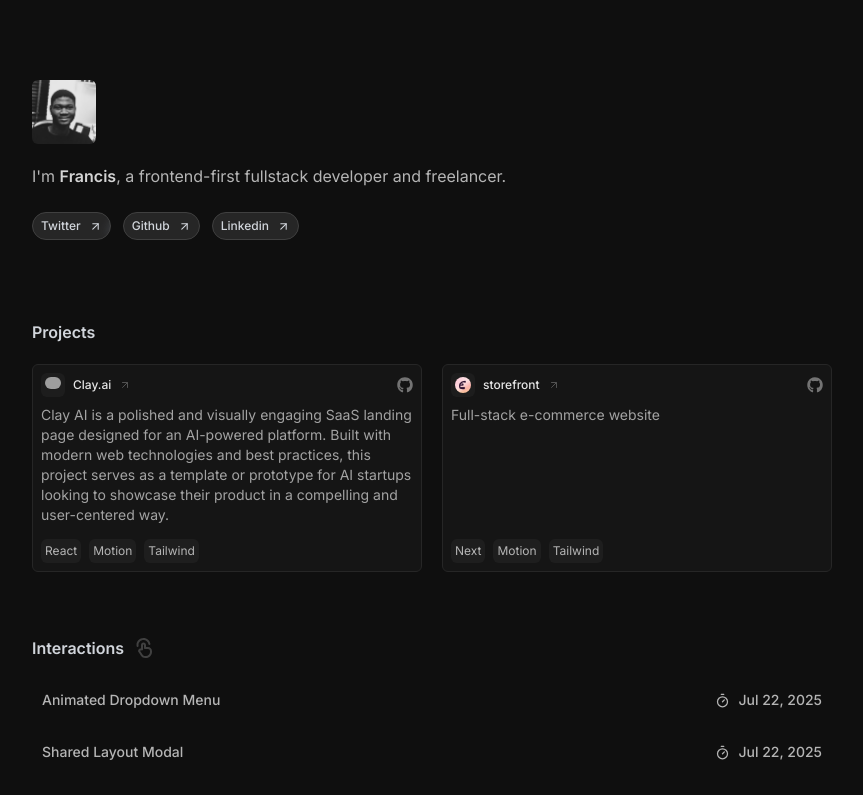
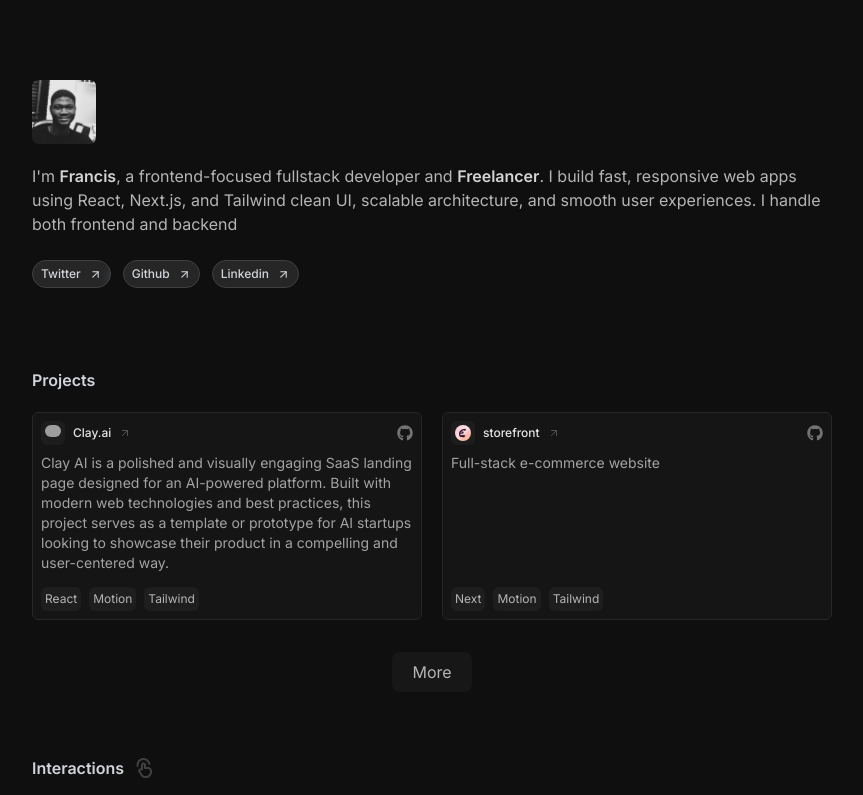
Before and after one commit to Ekefrancisokechukwu/Francis.dev, a Next.js app: page / in a window 1280 px wide. Shown: the top 795 px of the page, without its empty margins (208-1071 px from the left). Built offline with nearby package versions, Linux system fonts and the light colour scheme; grey boxes are pictures that could not be loaded.

Commit message:
quick update

```diff
--- a/src/app/Projects.tsx
+++ b/src/app/Projects.tsx
@@ -32,6 +32,16 @@ export const Projects = () => {
         {projects.map((project, i) => {
           return <SingleProject project={project as IProject} key={i} />;
         })}
+      </div>
+
+      <div className="flex justify-center mt-8">
+        <Link
+          target="_blank"
+          href="https://docs.google.com/document/d/16JpGL9NRzCYwYXio_QgHj4w_9b3UnGclQbqNZ7c4hLg/edit?tab=t.0"
+          className="bg-neutral-900 rounded-lg px-5 py-2"
+        >
+          More
+        </Link>
       </div>
     </motion.div>
   );
--- a/src/app/components/hero/Hero.tsx
+++ b/src/app/components/hero/Hero.tsx
@@ -37,7 +37,18 @@ const Hero = () => {
       >
         I&apos;m{" "}
         <span className="font-semibold  text-neutral-300">Francis</span>, a
-        frontend-first fullstack developer and freelancer.
+        frontend-focused fullstack developer and{" "}
+        <Link
+          target="_blank"
+          href={"https://contra.com/francis_okechukwu_gm1f4lhz"}
+          title="Contra Profile"
+          className="font-semibold  text-neutral-300"
+        >
+          Freelancer
+        </Link>
+        . I build fast, responsive web apps using React, Next.js, and Tailwind
+        clean UI, scalable architecture, and smooth user experiences. I handle
+        both frontend and backend
       </motion.p>
 
       <motion.div
--- /dev/null
+++ b/src/components/AnimatedMenu.tsx
@@ -0,0 +1,32 @@
+"use client";
+
+import { ChevronDown, FigmaIcon } from "lucide-react";
+// import { motion } from "motion/react";
+
+const navs = [" Design resources", "Websites", "plugins"];
+
+export const AnimatedMenu = () => {
+  return (
+    <div>
+      <header className="bg-neutral-900 w-full py-1 gap-x-20 rounded-3xl px-4 flex items-center">
+        <FigmaIcon color="#fff" />
+
+        <nav className="flex items-center gap-x-10">
+          {navs.map((nav, i) => {
+            return (
+              <div key={i}>
+                <button className="text-sm group inline-flex py-2 gap-x-1">
+                  {nav}
+                  <ChevronDown
+                    size={18}
+                    className="group-hover:-rotate-180 transition-transform duration-300 ease-out"
+                  />
+                </button>
+              </div>
+            );
+          })}
+        </nav>
+      </header>
+    </div>
+  );
+};
--- a/src/components/SharedLayoutModal.tsx
+++ b/src/components/SharedLayoutModal.tsx
@@ -35,12 +35,12 @@ export const SharedLayoutModal = () => {
           <div className="grid sm:grid-cols-3 grid-cols-2  gap-3 items-center">
             {images.map((img, i) => (
               <motion.div
+                key={i}
                 layoutId={img.url}
                 transition={{
                   duration: 0.3,
                   ease: "easeInOut",
                 }}
-                key={i}
                 onClick={() => handleOpen(img.url)}
                 className="md:h-[15rem] md:w-[15rem] min-[450px]:size-[12rem] min-[370px]:size-[9rem]  size-[8rem] cursor-pointer"
               >
--- a/src/components/index.ts
+++ b/src/components/index.ts
@@ -1,3 +1,4 @@
 export * from "./SharedLayoutModal";
 export * from "./BlurTiltCard";
 export * from "./SpeedometerChart";
+export * from "./AnimatedMenu";
--- a/src/content/components/animated-menu.mdx
+++ b/src/content/components/animated-menu.mdx
@@ -4,3 +4,5 @@ description: "Interactive dropdown menu Built using React and Motion"
 date: "2025-07-22"
 slug: "animated-dropdown-menu"
 ---
+
+<AnimatedMenu />
--- a/src/mdx-components.tsx
+++ b/src/mdx-components.tsx
@@ -3,10 +3,12 @@ import {
   SpeedometerChart,
   BlurTiltCard,
   SharedLayoutModal,
+  AnimatedMenu,
 } from "@/components";
 
 export function useMDXComponents(components: MDXComponents): MDXComponents {
   return {
+    AnimatedMenu,
     SharedLayoutModal,
     BlurTiltCard,
     SpeedometerChart,
```
